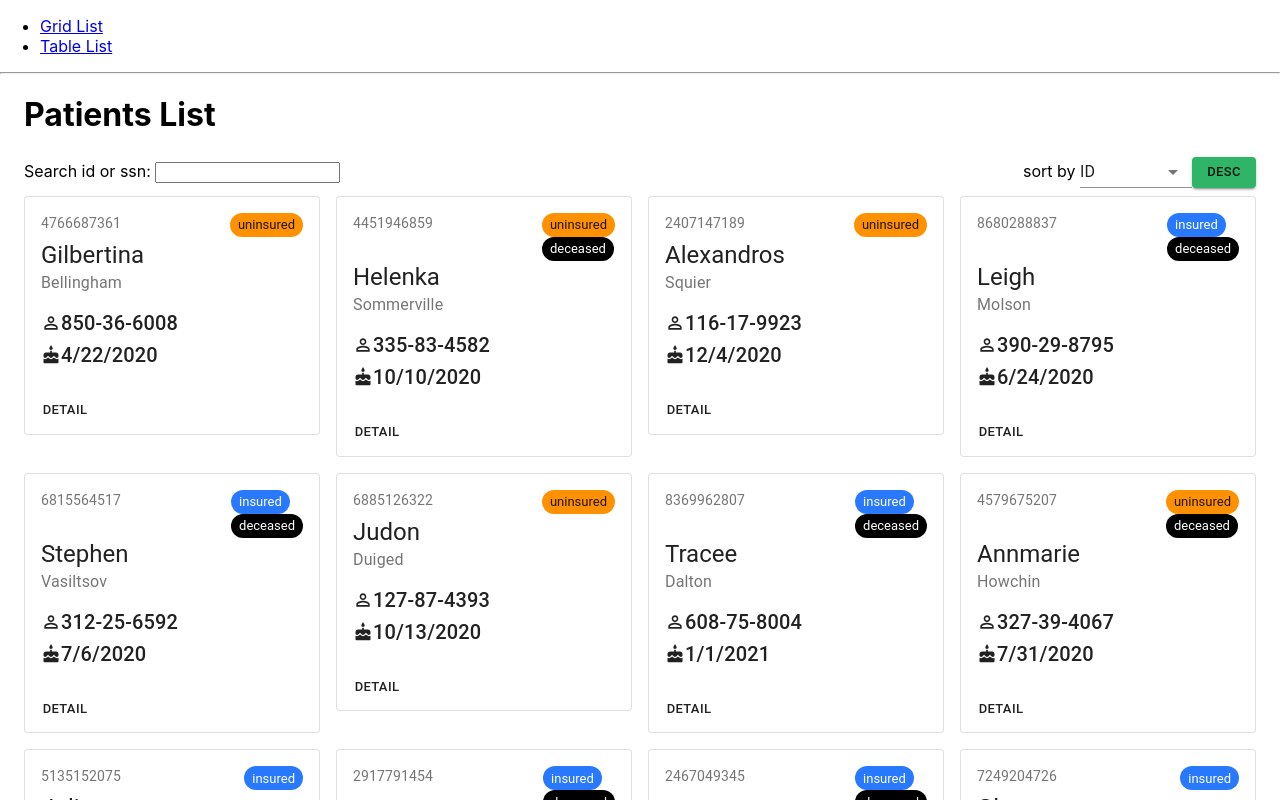
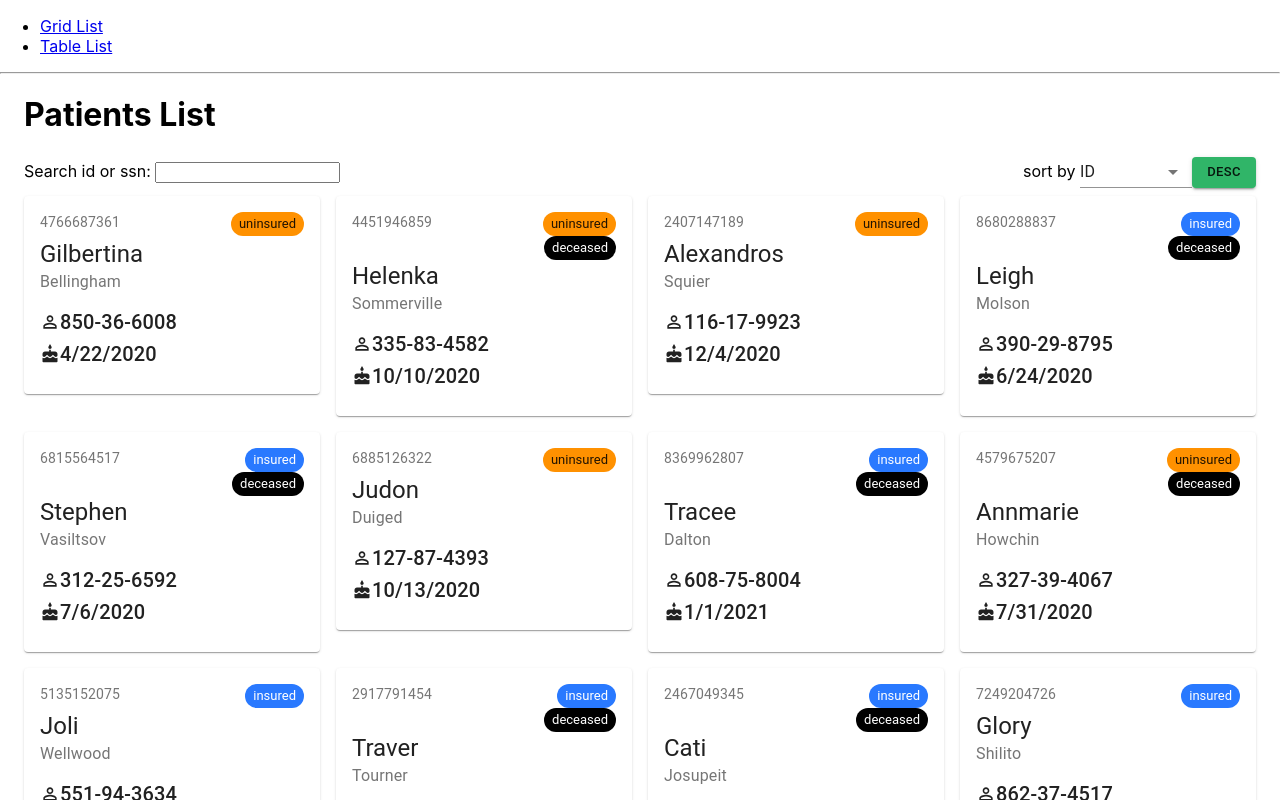
Before and after one commit to iamswain25/LeadEngineerChallenge, a React (Create React App) app: page /grid in a window 1280 px wide. Shown: the top 800 px of the page. Built offline with nearby package versions, Linux system fonts and the light colour scheme.

Commit message:
clickable card

```diff
--- a/src/components/CardSingle.tsx
+++ b/src/components/CardSingle.tsx
@@ -1,8 +1,6 @@
 import { makeStyles } from "@material-ui/core/styles";
 import Card from "@material-ui/core/Card";
-import CardActions from "@material-ui/core/CardActions";
 import CardContent from "@material-ui/core/CardContent";
-import Button from "@material-ui/core/Button";
 import Typography from "@material-ui/core/Typography";
 import CakeIcon from "@material-ui/icons/Cake";
 import { Grid, Chip } from "@material-ui/core";
@@ -12,7 +10,11 @@ import PermIdentityIcon from "@material-ui/icons/PermIdentity";
 
 const useStyles = makeStyles((theme) => ({
   root: {
-    // minWidth: 275,
+    "&:hover": {
+      cursor: "pointer",
+      borderRadius: 50,
+      boxShadow: "12px 12px 2px 1px rgba(111, 191, 115, .2)",
+    },
   },
   title: {
     fontSize: 14,
@@ -34,6 +36,9 @@ const useStyles = makeStyles((theme) => ({
     backgroundColor: "#000",
     color: "#fff",
   },
+  textRight: {
+    textAlign: "right",
+  },
 }));
 export default function CardSingle({ data }: any) {
   const classes = useStyles();
@@ -47,7 +52,8 @@ export default function CardSingle({ data }: any) {
     setOpen(false);
   };
   return (
-    <Card className={classes.root} variant="outlined">
+    <>
+      <Card className={classes.root} onClick={handleOpen}>
         <CardContent>
           <Grid container justify="space-between">
             <Typography
@@ -58,7 +64,7 @@ export default function CardSingle({ data }: any) {
               {data.id}
             </Typography>
             <div>
-            <div>
+              <div className={classes.textRight}>
                 <Chip
                   size="small"
                   classes={{
@@ -68,7 +74,7 @@ export default function CardSingle({ data }: any) {
                 />
               </div>
               {data.deceased && (
-              <div>
+                <div className={classes.textRight}>
                   <Chip
                     size="small"
                     classes={{
@@ -99,12 +105,8 @@ export default function CardSingle({ data }: any) {
             </Grid>
           </Typography>
         </CardContent>
-      <CardActions>
-        <Button size="small" onClick={handleOpen}>
-          Detail
-        </Button>
+      </Card>
       <DetailModal open={open} onClose={handleClose} data={data} />
-      </CardActions>
-    </Card>
+    </>
   );
 }
```
Lines whose indentation alone changed are shown as unchanged.
